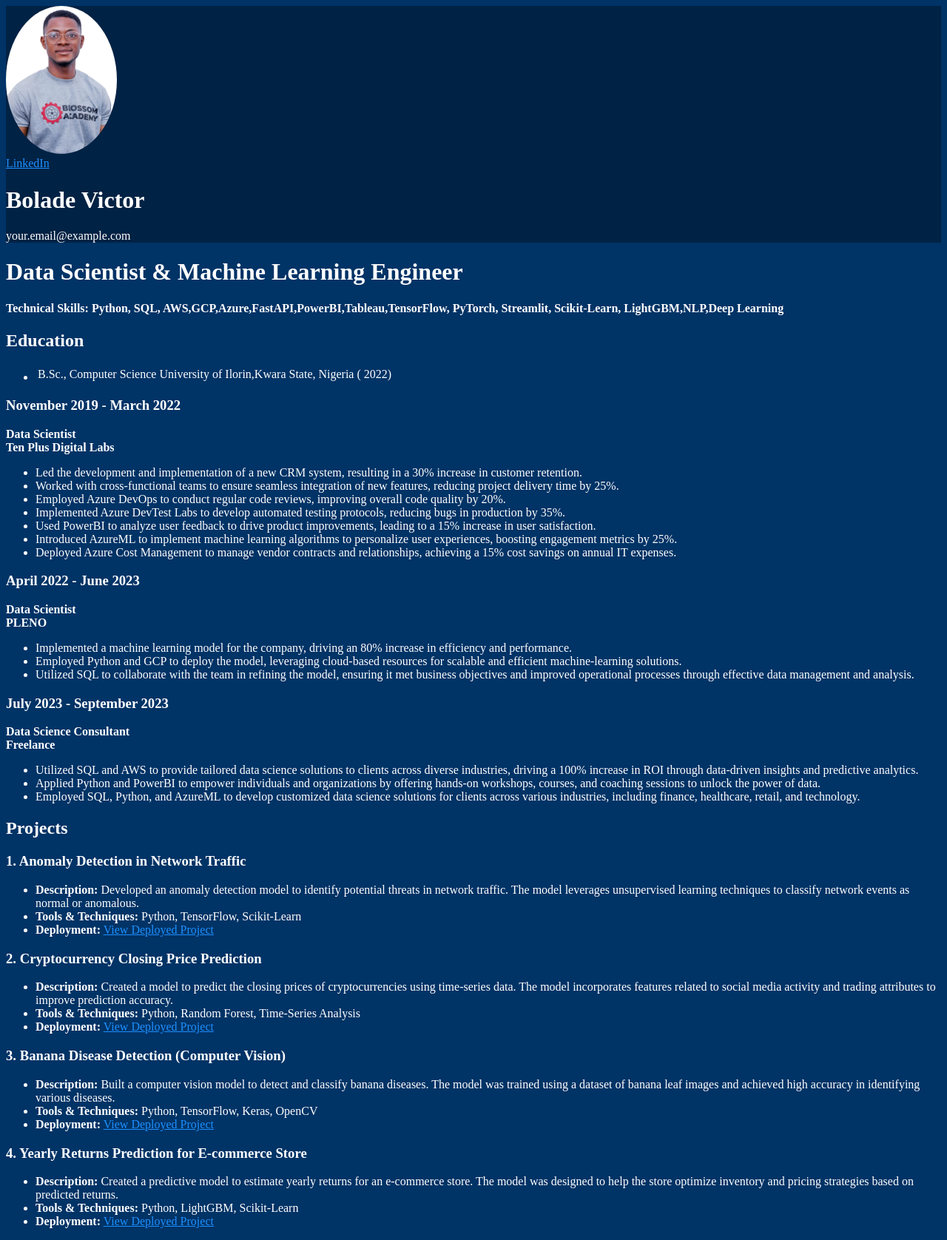
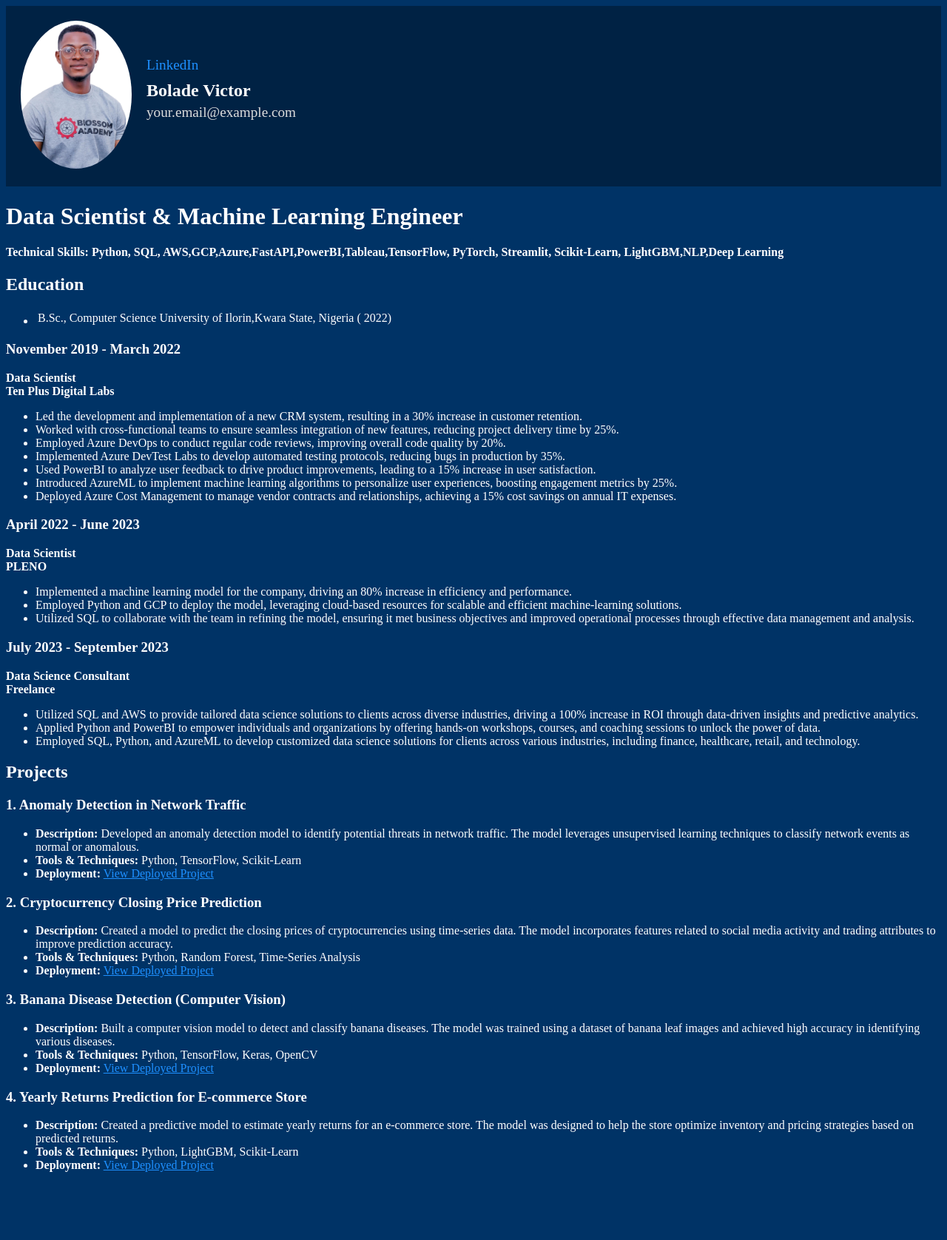
Before and after one commit to VictorAID/Portfolio_Website, a Jekyll site: the page built from README.md, in a window 1280 px wide. Shown: the whole page at 74% size. Built offline with Jekyll 4.4.1, drawn with Linux system fonts in a browser that asks for light colours; our own code applies the rules of GitHub Pages for plain Markdown files; after the commit the page ends 1600 px from its top, so only the background shows below that.

Commit message:
Update custom.css

```diff
--- a/assets/css/custom.css
+++ b/assets/css/custom.css
@@ -11,11 +11,10 @@
     background-color: #002244; /* Slightly darker blue for header/footer */
 }
 
-/* Flexbox for image and content layout */
-.content-wrapper {
+/* Flexbox for header layout */
+.profile-header {
     display: flex;
     align-items: center;
-    justify-content: space-between;
     padding: 20px;
 }
 
@@ -28,12 +27,32 @@
     margin-right: 20px;
 }
 
-/* Content styling */
-.profile-content {
-    flex: 1;
+/* Profile info styling */
+.profile-info {
+    display: flex;
+    flex-direction: column;
+    justify-content: center;
 }
 
-/* Hide footer */
+.profile-link {
+    font-size: 1.2em;
+    margin-bottom: 10px;
+    color: #1e90ff; /* Bright blue */
+    text-decoration: none;
+}
+
+.profile-name {
+    font-size: 1.5em;
+    margin: 0;
+}
+
+.profile-email {
+    font-size: 1.2em;
+    margin-top: 5px;
+    color: #ddd;
+}
+
+/* Hide footer if needed */
 footer {
-    display: none; /* Hide footer if needed */
+    display: none;
 }
```
